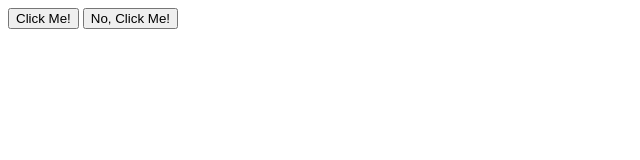
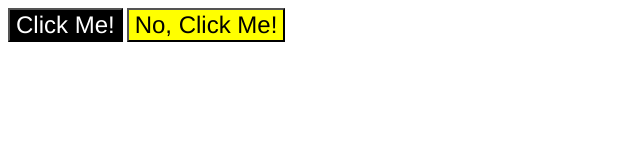
Before and after one commit to shuyaibaasim/css-foundations, a plain HTML site: page 03-grouping-selectors/index.html in a window 1280 px wide. Shown: the whole page, without its empty margins (0-640 px from the left). Drawn offline with Linux system fonts and the light colour scheme.

Commit message:
Css excerise for grouping-selectors and result is  as expected

```diff
--- a/03-grouping-selectors/index.html
+++ b/03-grouping-selectors/index.html
@@ -8,7 +8,10 @@
     <link rel="stylesheet" href="style.css">
   </head>
   <body>
-    <button>Click Me!</button>
-    <button>No, Click Me!</button>
+    <!--* **The first element**: a black background and white text
+* **The second element**: a yellow background
+* **Both elements**: a font size of 28px and a list of fonts containing `Helvetica` and `Times New Roman`, with `sans-serif` as a fallback -->
+    <button class="unique">Click Me!</button>
+    <button class="test">No, Click Me!</button>
   </body>
 </html>
--- a/03-grouping-selectors/style.css
+++ b/03-grouping-selectors/style.css
@@ -0,0 +1,14 @@
+.unique
+,.test {
+font-size: 24px;
+font-family: Helvetica, 'Times New Roman', sans-serif;
+}
+
+.unique {
+ background-color: black;
+ color: white;
+}
+
+.test {
+background-color: yellow ;
+}
```
